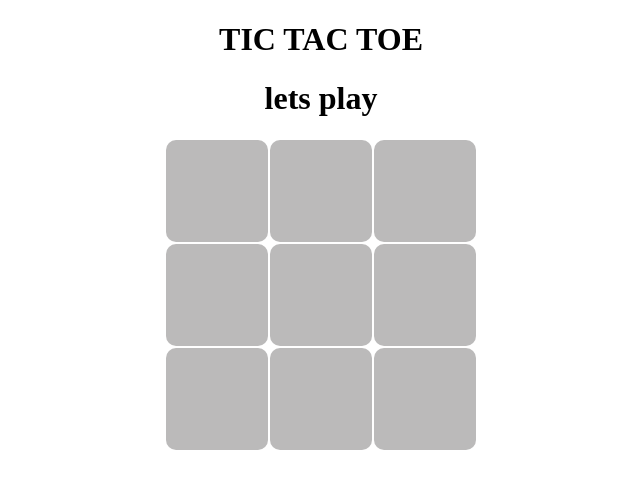
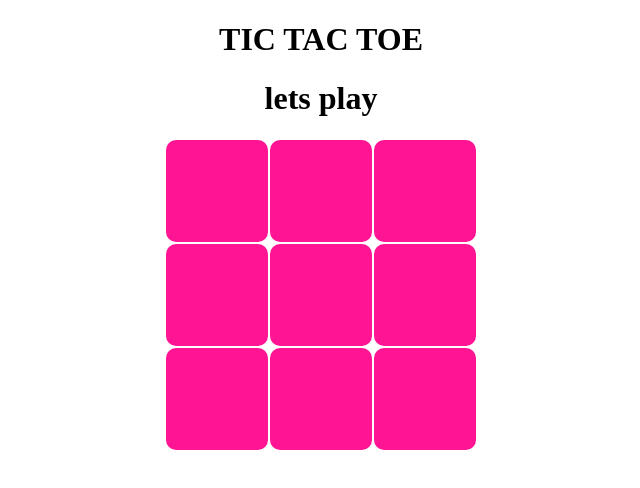
Before and after one commit to PriyankaKumari-2002/tic-tac-toe-js, a plain HTML site: page index.html in a window 1280 px wide. Shown: the whole page, without its empty margins (319-959 px from the left). Drawn offline with Linux system fonts and the light colour scheme.

Commit message:
Update style.css

```diff
--- a/style.css
+++ b/style.css
@@ -1,7 +1,7 @@
 td{
     width:100px;
     height: 100px;
-   background: rgb(187, 186, 186);
+   background:#FF1493 ;
    font-size: 40px;
    text-align: center;
    border-radius: 10px ;
@@ -9,7 +9,7 @@ td{
 table{
     margin: 20px auto;
     border-radius: 10px;
-    color:#FF1493;
+    color:white;
 }
 body{
     background:white;
```
